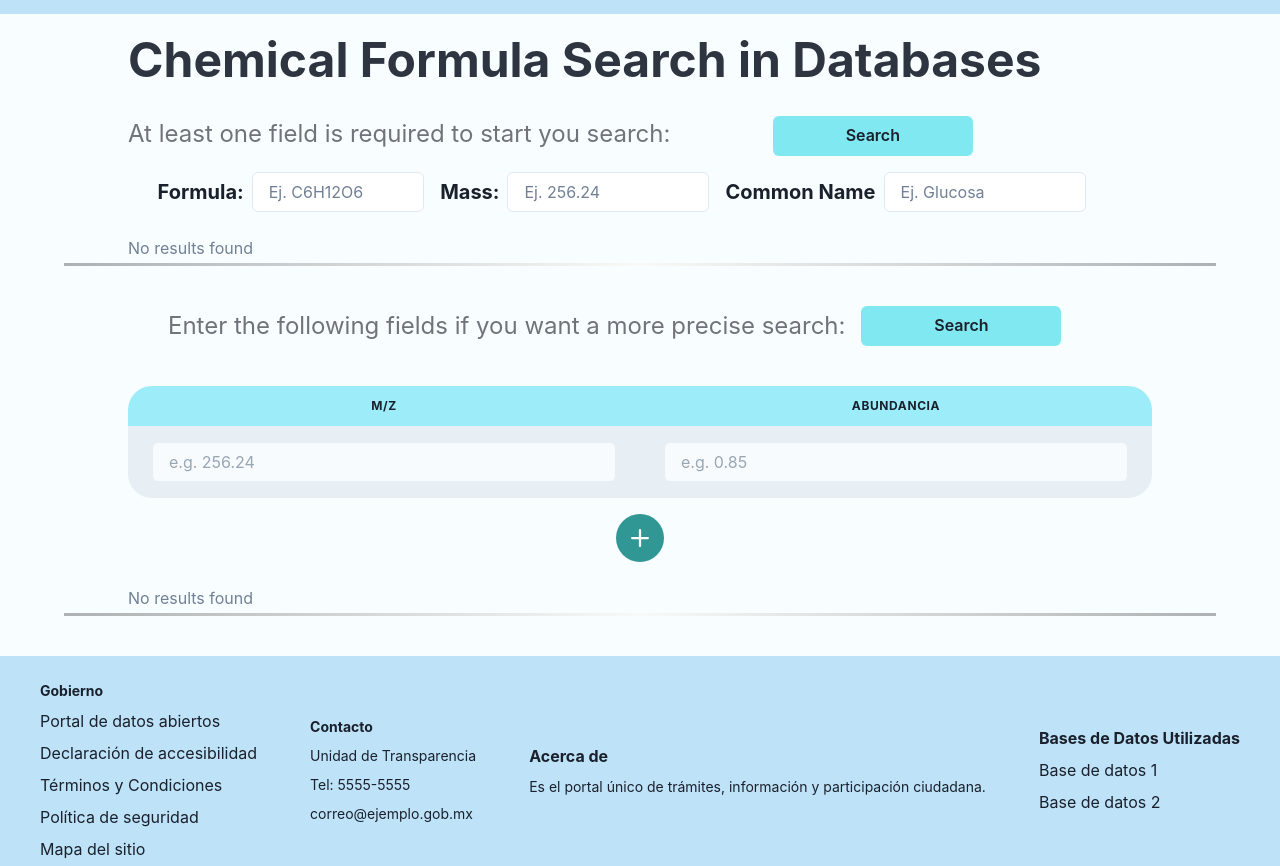
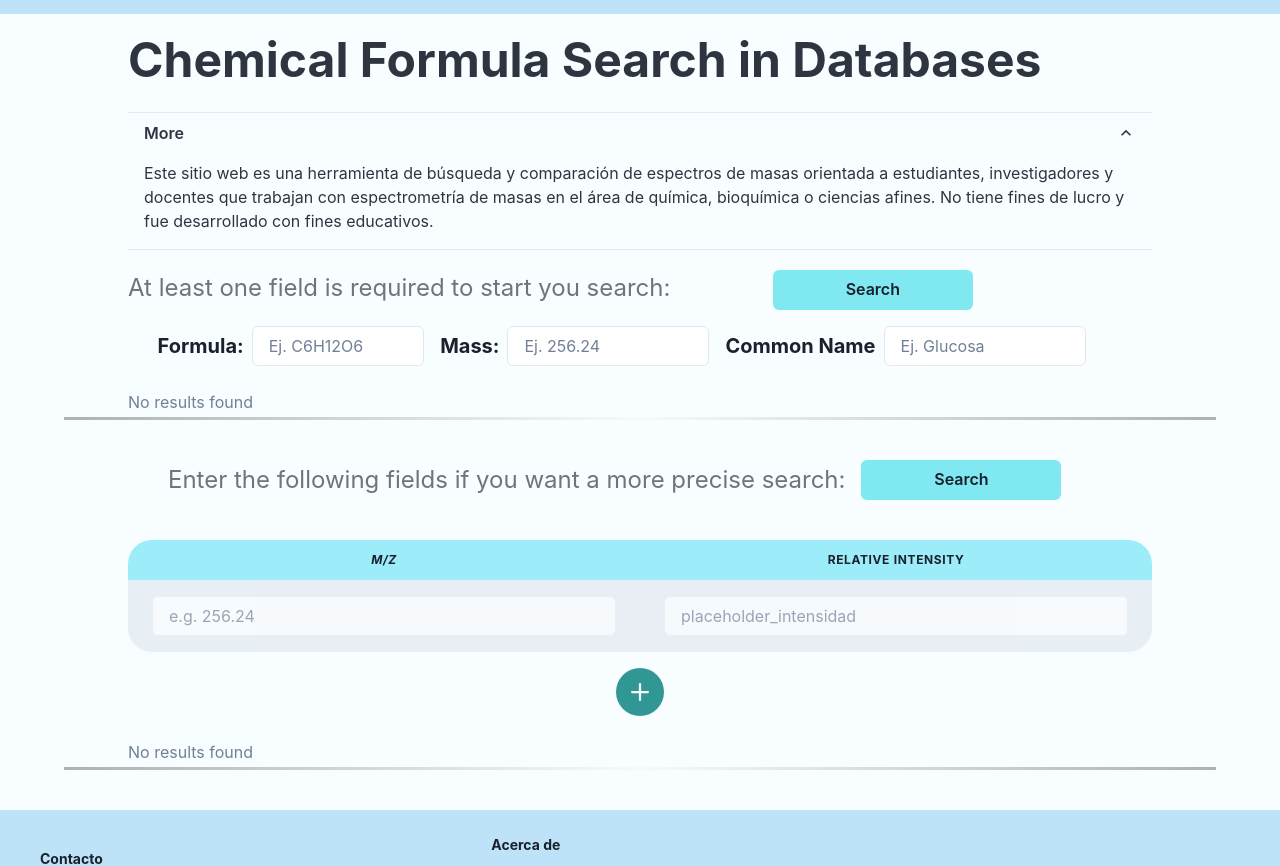
Before and after one commit to DesireeCG/DAXMDB, a React (Vite) app: page / in a window 1280 px wide. Shown: the part 198-1064 px from the top of the page. Built offline with nearby package versions, Linux system fonts and the light colour scheme.

Commit message:
piedepagina

```diff
--- a/src/components/Campos2.jsx
+++ b/src/components/Campos2.jsx
@@ -10,16 +10,16 @@ import { getSimilitud } from "../services/data";
 export function Campos2({ onBuscar }) {
   const { t } = useTranslation();
 
-  const [parametros, setParametros] = useState([{ mz: "", abundancia: "" }]);
+  const [parametros, setParametros] = useState([{ mz: "", intensidad: "" }]);
   const [isLoading, setIsLoading] = useState(false);
   const [resultados, setResultados] = useState([]);
 
   // Agregar nueva fila
   const agregarFila = () => {
-    setParametros((prev) => [...prev, { mz: "", abundancia: "" }]);
+    setParametros((prev) => [...prev, { mz: "", intensidad: "" }]);
   };
 
-  // Actualizar mz o abundancia
+  // Actualizar mz o intensidad
   const handleChange = (index, field, value) => {
     setParametros((prev) => {
       const next = [...prev];
@@ -64,8 +64,10 @@ export function Campos2({ onBuscar }) {
         <Table variant="unstyled">
           <Thead>
             <Tr bg="cyan.200">
-              <Th textAlign="center">m/z</Th>
-              <Th textAlign="center">{t("abundancia")}</Th>
+              <Th textAlign="center">
+                <Text fontStyle="italic">m/z</Text>
+              </Th>
+              <Th textAlign="center">{t("Intensidad")}</Th>
             </Tr>
           </Thead>
           <Tbody maxH="300px" overflowY="auto" bg="gray.200" opacity="0.7">
@@ -82,9 +84,9 @@ export function Campos2({ onBuscar }) {
                 <Td>
                   <Input
                     bg="gray.50"
-                    placeholder={t("placeholder_abundancia")}
-                    value={fila.abundancia}
-                    onChange={(e) => handleChange(idx, "abundancia", e.target.value)}
+                    placeholder={t("placeholder_intensidad")}
+                    value={fila.intensidad}
+                    onChange={(e) => handleChange(idx, "intensidad", e.target.value)}
                   />
                 </Td>
               </Tr>
--- a/src/components/PiePagina.jsx
+++ b/src/components/PiePagina.jsx
@@ -1,52 +1,52 @@
-import { Link } from 'react-router-dom';
-import i18n from "i18next";
-import { Image } from "@chakra-ui/react"
-import { Box, Flex, Stack, Text,  Divider } from "@chakra-ui/react";
+import { Link as RouterLink } from 'react-router-dom';
+import { Box, Flex, Stack, Text, Divider, Link, Image } from "@chakra-ui/react";
 import logoipn from "../img/logo-ipn-horizontal.svg";
 
-
 export function PiePagina() {
-    return (
+  return (
     <Box bg="blue.100" px={10} py={6} mt={10}>
       <Flex
         direction={{ base: "column", md: "row" }}
         justify="space-between"
-        align={{ base: "start", md: "center" }}
+        align={{ base: "flex-start", md: "center" }}
         gap={6}
+        wrap="wrap"
       >
-        {/* Columna 1 */}
-        <Stack spacing={2}>
-          <Text fontWeight="bold" fontSize="sm">Gobierno</Text>
-          <Link href="#">Portal de datos abiertos</Link>
-          <Link href="#">Declaración de accesibilidad</Link>
-          <Link href="#">Términos y Condiciones</Link>
-          <Link href="#">Política de seguridad</Link>
-          <Link href="#">Mapa del sitio</Link>
-        </Stack>
+
 
         {/* Columna 2 */}
         <Stack spacing={2}>
           <Text fontWeight="bold" fontSize="sm">Contacto</Text>
-          <Text fontSize="sm">Unidad de Transparencia</Text>
-          <Text fontSize="sm">Tel: 5555-5555</Text>
-          <Text fontSize="sm">correo@ejemplo.gob.mx</Text>
+          <Text fontSize="sm">Dr. Emmanuel Cabañas García</Text>
+          <Text fontSize="sm">ecabanasg@ipn.mx</Text>
+          <Text fontSize="sm">Dr. Mario César Ordóñez Gutiérrez</Text>
+          <Text fontSize="sm">mordonezg@ipn.mx</Text>
+          <Text fontSize="sm">Axel G. Ojeda Hernandez</Text>
+          <Text fontSize="sm">aojedah1800@alumno.ipn.mx</Text>
+          <Text fontSize="sm">Desireé Castañeda García</Text>
+          <Text fontSize="sm">dcastanedag2100@alumno.ipn.mx</Text>
         </Stack>
 
         {/* Columna 3 */}
-        <Stack spacing={2}>
-          <Text fontWeight="bold" fontSize="ms">Acerca de</Text>
-          <Text fontSize="sm">Es el portal único de trámites, información y participación ciudadana.</Text>
+        <Stack spacing={2} maxW="250px">
+          <Text fontWeight="bold" fontSize="sm">Acerca de</Text>
+          <Text fontSize="sm">
+             Este proyecto no tiene fines de lucro. Está desarrollado con propósitos educativos y de investigación, dirigido principalmente a estudiantes, docentes e investigadores interesados en el análisis de compuestos químicos mediante espectrometría de masas. Toda la información presentada se obtiene de fuentes públicas y se utiliza exclusivamente con fines académicos.
+          </Text>
         </Stack>
 
+        {/* Columna 4 */}
         <Stack spacing={2}>
-            <Text fontWeight="bold" fontSize="ms">Bases de Datos Utilizadas</Text>
-            <Link href="#">Base de datos 1</Link>
-            <Link herf="#">Base de datos 2</Link>
+          <Text fontWeight="bold" fontSize="sm">Bases de Datos Utilizadas en el Proyecto</Text>
+          <Link href="https://massbank.eu/MassBank/Search" fontSize="sm">MaskBank</Link>
+          <Link href="https://hmdb.ca/" fontSize="sm">HMDB</Link>
+          <Link href="https://pubchem.ncbi.nlm.nih.gov/" fontSize="sm">Pubchem</Link>
         </Stack>
-
       </Flex>
 
       <Divider my={4} />
+
+      <Image src={logoipn} alt="Logo IPN" w="150px" mt={4} mx="auto" />
 
       <Text fontSize="xs" textAlign="center" color="gray.600">
         © {new Date().getFullYear()} Gobierno de México. Todos los derechos reservados.
--- a/src/components/TitleSection.jsx
+++ b/src/components/TitleSection.jsx
@@ -1,16 +1,37 @@
-import { Link } from 'react-router-dom';
-import { Box, Flex, Heading, Spacer, Button, Text } from "@chakra-ui/react";
+import { Box, Text, Accordion, AccordionItem, AccordionButton, AccordionPanel, AccordionIcon } from "@chakra-ui/react";
 import { useTranslation } from "react-i18next";
 
 export function TitleSection() {
-
-    const { t } = useTranslation(); //función para traducir
+    const { t } = useTranslation(); // Función para traducir
 
     return (
-        <Box ml="10%" mr="10%" mt="10px"  color="#FFFFF" opacity="0.9">
+        <Box ml="10%" mr="10%" mt="10px" opacity="0.9">
             <Text fontSize="5xl" fontWeight="bold">
                 {t("titulo_buscador")}
             </Text>
+
+            <Accordion allowMultiple defaultIndex={[0]} mt={4}>
+                {items.map((item, index) => (
+                    <AccordionItem key={index}>
+                        <AccordionButton>
+                            <Box flex="1" textAlign="left" fontWeight="semibold">
+                                {item.title}
+                            </Box>
+                            <AccordionIcon />
+                        </AccordionButton>
+                        <AccordionPanel pb={4}>
+                            {item.text}
+                        </AccordionPanel>
+                    </AccordionItem>
+                ))}
+            </Accordion>
         </Box>
     );
 }
+
+const items = [
+    {
+        title: "More",
+        text: "Este sitio web es una herramienta de búsqueda y comparación de espectros de masas orientada a estudiantes, investigadores y docentes que trabajan con espectrometría de masas en el área de química, bioquímica o ciencias afines. No tiene fines de lucro y fue desarrollado con fines educativos."
+    }
+];
--- a/src/locales/en/translation.json
+++ b/src/locales/en/translation.json
@@ -18,7 +18,7 @@
     "No_resultados": "No results found",
 
     "Instrucciones_2": "Enter the following fields if you want a more precise search:",
-    "Abundancia":"Abundance",
+    "Intensidad":"Relative Intensity",
     "Mostrando": "Showing",
     "de": "of",
     "resultados": "results",
--- a/src/locales/es/translation.json
+++ b/src/locales/es/translation.json
@@ -14,7 +14,7 @@
     "Filtrar": "Filtrar",
 
     "Instrucciones_2": "Ingrese los siguientes campos si deseas una búsqueda más precisa:",
-    "Abundancia":"Abundancia",
+    "Intensidad":"Intensidad Relativa",
     "Mostrando": "Mostrando",
     "de": "de",
     "resultados": "resultados",
--- a/src/services/data.js
+++ b/src/services/data.js
@@ -36,8 +36,8 @@ export async function getSimilitud(parametros = [], threshold = 0.01) {
   try {
     // 1) Construye el peak_list sólo con filas válidas
     const peakList = parametros
-      .filter((p) => p.mz && p.abundancia)
-      .map((p) => `${p.mz};${p.abundancia}`)
+      .filter((p) => p.mz && p.intensidad)
+      .map((p) => `${p.mz};${p.intensidad}`)
       .join(",");
 
     if (!peakList) {
```
